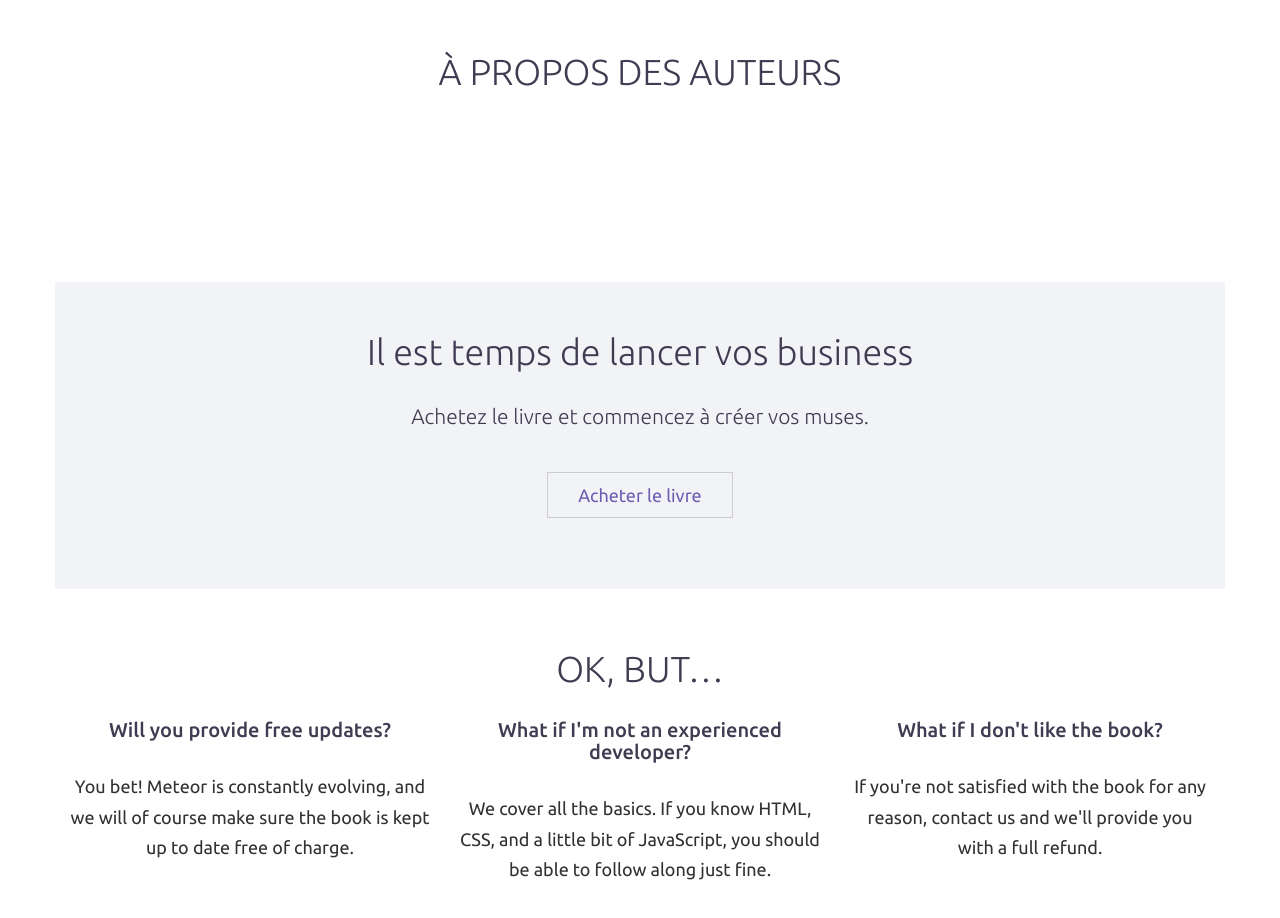
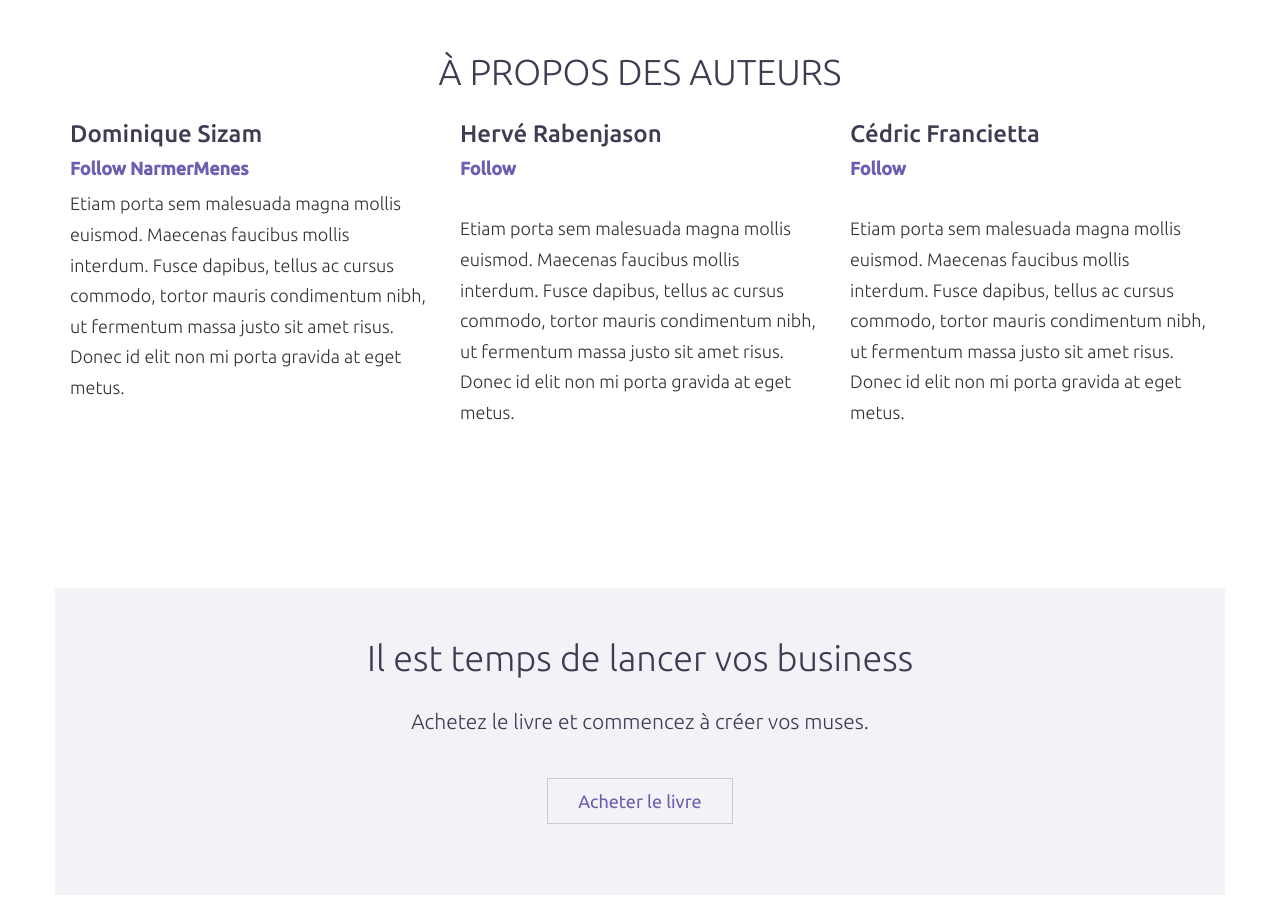
Before and after one commit to hraben/fbf-landing-ebook, a plain HTML site: page index.html in a window 1280 px wide. Shown: the part 2160-3078 px from the top of the page. Drawn offline with nearby package versions, Linux system fonts and the light colour scheme.

Commit message:
Positionnement des blocs authors

```diff
--- a/index.html
+++ b/index.html
@@ -108,6 +108,7 @@
         </div>
       </div>
     </section>
+    <!--include _mixins-->
     <section id="reviews" class="reviews section-wrapper">
       <div class="container">
         <div class="row">
@@ -116,7 +117,34 @@
           </div>
         </div>
         <div class="row">
-          <div class="col-md-12"></div>
+          <div class="col-md-4 author">
+            <!--img(class='portrait' src='/images/.jpg')-->
+            <div class="bio">
+              <h3 class="text-capitalize">dominique sizam</h3>
+              <p class="twitter"><a href="https://twitter.com/NarmerMenes" data-show-count="false" class="twitter-follow-button">Follow NarmerMenes</a>
+                <script>!function(d,s,id){var js,fjs=d.getElementsByTagName(s)[0],p=/^http:/.test(d.location)?'http':'https';if(!d.getElementById(id)){js=d.createElement(s);js.id=id;js.src=p+'://platform.twitter.com/widgets.js';fjs.parentNode.insertBefore(js,fjs);}}(document, 'script', 'twitter-wjs');</script>
+              </p>
+              <p>Etiam porta sem malesuada magna mollis euismod. Maecenas faucibus mollis interdum. Fusce dapibus, tellus ac cursus commodo, tortor mauris condimentum nibh, ut fermentum massa justo sit amet risus. Donec id elit non mi porta gravida at eget metus.</p>
+            </div>
+          </div>
+          <div class="col-md-4 author">
+            <!--img(class='portrait' src='/images/.jpg')-->
+            <div class="bio">
+              <h3 class="text-capitalize">cédric francietta</h3>
+              <p><a href="https://twitter.com/" data-show-count="false" class="twitter-follow-button">Follow
+                  <!--script(!function(d,s,id){var js,fjs=d.getElementsByTagName(s)[0],p=/^http:/.test(d.location)?'http':'https';if(!d.getElementById(id)){js=d.createElement(s);js.id=id;js.src=p+'://platform.twitter.com/widgets.js';fjs.parentNode.insertBefore(js,fjs);}}(document, 'script', 'twitter-wjs');)--></a></p>
+              <p>Etiam porta sem malesuada magna mollis euismod. Maecenas faucibus mollis interdum. Fusce dapibus, tellus ac cursus commodo, tortor mauris condimentum nibh, ut fermentum massa justo sit amet risus. Donec id elit non mi porta gravida at eget metus.</p>
+            </div>
+          </div>
+          <div class="col-md-4 author">
+            <!--img(class='portrait' src='/images/.jpg')-->
+            <div class="bio">
+              <h3 class="text-capitalize">hervé rabenjason</h3>
+              <p><a href="https://twitter.com/" data-show-count="false" class="twitter-follow-button">Follow
+                  <!--script(!function(d,s,id){var js,fjs=d.getElementsByTagName(s)[0],p=/^http:/.test(d.location)?'http':'https';if(!d.getElementById(id)){js=d.createElement(s);js.id=id;js.src=p+'://platform.twitter.com/widgets.js';fjs.parentNode.insertBefore(js,fjs);}}(document, 'script', 'twitter-wjs');)--></a></p>
+              <p>Etiam porta sem malesuada magna mollis euismod. Maecenas faucibus mollis interdum. Fusce dapibus, tellus ac cursus commodo, tortor mauris condimentum nibh, ut fermentum massa justo sit amet risus. Donec id elit non mi porta gravida at eget metus.</p>
+            </div>
+          </div>
         </div>
       </div>
     </section>
--- a/sass/base/_page.scss
+++ b/sass/base/_page.scss
@@ -25,7 +25,6 @@ h6 {
 
 body {
   overflow-x: hidden;
-  color: #313131;
 }
 
 h1 {
@@ -51,20 +50,6 @@ h4 {
   font-size: 30px;
   font-weight: 700;
   margin-bottom: 0px;
-}
-
-a {
-  color: #313131;
-}
-
-a.red {
-  border-radius: 0px;
-  background: #d66039;
-  color: #f1eeed;
-  padding: 10px 30px;
-  margin-right: 15px;
-  border: 1px solid #d66039;
-  margin-bottom: 15px;
 }
 
 a.bttn {
--- /dev/null
+++ b/sass/layouts/_authors.scss
@@ -0,0 +1,53 @@
+.author:before, .author:after {
+    content: "";
+    display: table;
+}
+
+.author:after {
+    clear: both;
+}
+
+@media screen and (max-width: 47.5em) {
+    .author {
+        margin-bottom: 20px;
+    }
+}
+
+@media screen and (min-width: 47.5em) {
+    .author {
+        float: left;
+        display: inline;
+    }
+
+    .author:nth-child(2n) {
+        float: right;
+        margin-right: 0;
+    }
+}
+
+.author .bio p:last-child {
+    margin-bottom: 0;
+    font-weight: 300;
+}
+
+.author h3 {
+    margin-bottom: 5px;
+    font-size: 24px;
+    font-weight: 500;
+}
+
+.author .twitter {
+    margin-bottom: 5px;
+}
+
+.author .portrait {
+    height: 100px;
+    width: 100px;
+    float: left;
+    margin: 0 20px 20px 0;
+}
+
+.portrait {
+    border-radius: 100px;
+    display: block;
+}
--- a/sass/layouts/_chapters.scss
+++ b/sass/layouts/_chapters.scss
@@ -6,7 +6,7 @@
     column-break-inside: avoid;
     /* For modern browsers */
     /* For IE 6/7 (trigger hasLayout) */
-    * zoom: 1;
+//     * zoom: 1;
     border-bottom: 1px dotted #c9c5cf;
     padding-bottom: 10px;
     margin-bottom: 10px;
--- a/sass/layouts/_packages.scss
+++ b/sass/layouts/_packages.scss
@@ -59,7 +59,7 @@
   .package .package-item-list {
       /* For modern browsers */
       /* For IE 6/7 (trigger hasLayout) */
-      * zoom: 1;
+//       * zoom: 1;
   }
 
 
@@ -131,7 +131,7 @@
     margin: 0;
     /* For modern browsers */
     /* For IE 6/7 (trigger hasLayout) */
-    * zoom: 1;
+//     * zoom: 1;
     &:before, &:after {
       content: "";
       display: table;
@@ -193,7 +193,7 @@
     .package-contents .package-item:nth-of-type(2n) {
         float: right;
         margin-right: 0;
-        * margin-left: -60px;
+        margin-left: -60px;
     }
 }
 
@@ -216,7 +216,7 @@
   a {
     /* For modern browsers */
     /* For IE 6/7 (trigger hasLayout) */
-    * zoom: 1;
+//     * zoom: 1;
     padding: 0;
     &:before, &:after {
       content: "";
--- a/sass/layouts/_presentation.scss
+++ b/sass/layouts/_presentation.scss
@@ -85,7 +85,7 @@
         width: 46.66667%;
         float: right;
         margin-right: 0;
-        * margin-left: -60px;
+        margin-left: -60px;
         display: inline;
         position: relative;
     }
--- a/sass/main.scss
+++ b/sass/main.scss
@@ -19,6 +19,7 @@
 @import "layouts/cta2";
 @import "layouts/faq";
 @import "layouts/chapters";
+@import "layouts/authors";
 @import "layouts/packages";
 @import "layouts/note";
 @import "layouts/contact";
```
Also changed, not shown: css/main.css, 3 other files. Lines whose indentation alone changed are shown as unchanged.
